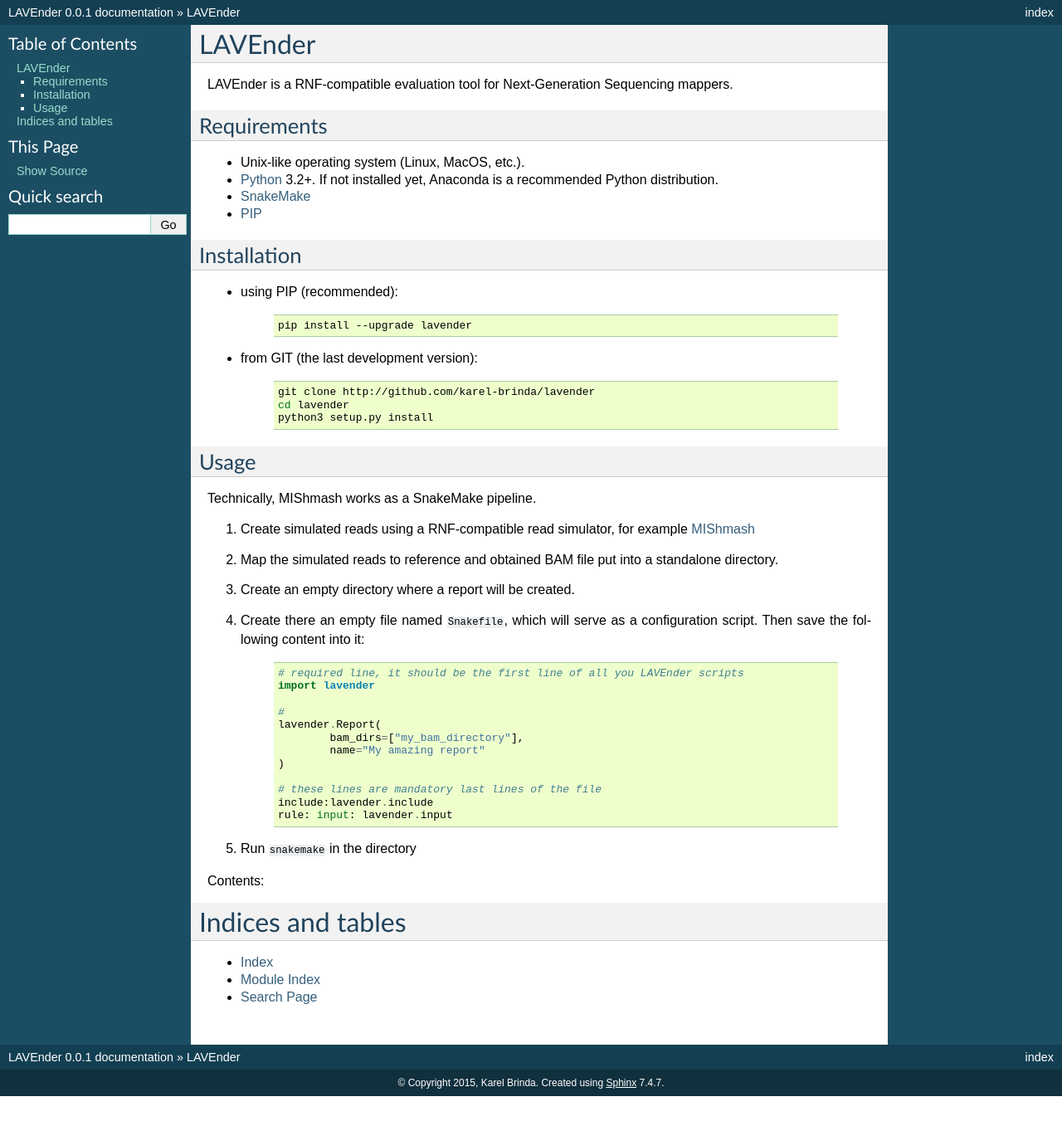
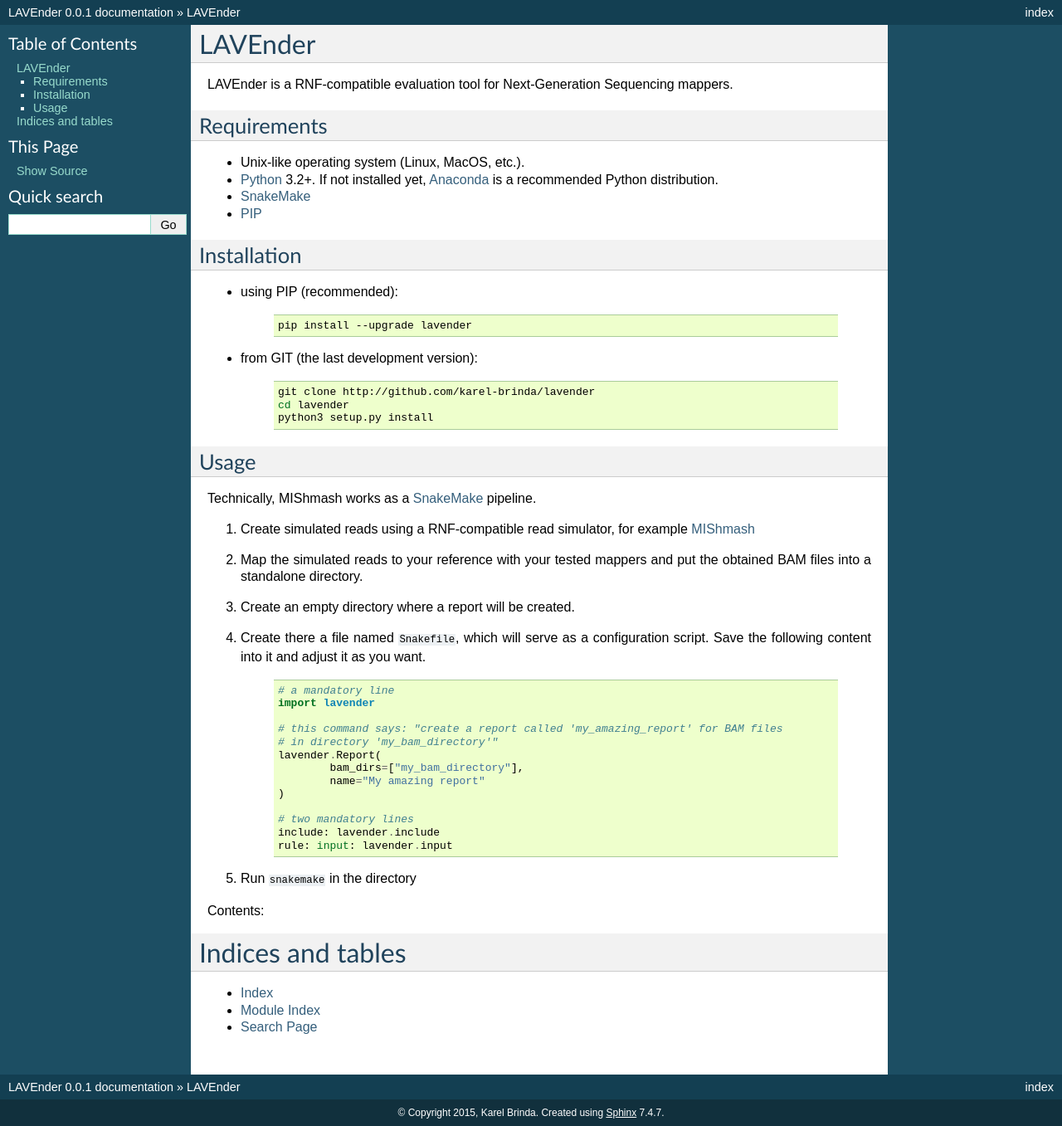
Before and after one commit to karel-brinda/rnftools, a Sphinx documentation site: the page built from docs/index.rst, in a window 1280 px wide. Shown: the whole page at 83% size. Built offline with Sphinx 7.4.7, drawn with Linux system fonts in a browser that asks for light colours; before the commit the page ends 1321 px from its top, so only the background shows below that.

Commit message:
Small corrections

```diff
--- a/docs/index.rst
+++ b/docs/index.rst
@@ -13,7 +13,7 @@
 ------------
 
 * Unix-like operating system (Linux, MacOS, etc.).
-* `Python`_ 3.2+. If not installed yet, Anaconda is a recommended Python distribution.
+* `Python`_ 3.2+. If not installed yet, `Anaconda`_ is a recommended Python distribution.
 * `SnakeMake`_
 * `PIP`_
 
@@ -44,26 +44,27 @@
 Usage
 -----
 
-Technically, MIShmash works as a SnakeMake pipeline.
+Technically, MIShmash works as a `SnakeMake`_ pipeline.
 
 1. Create simulated reads using a RNF-compatible read simulator, for example `MIShmash`_
-2. Map the simulated reads to reference and obtained BAM file put into a standalone directory.
+2. Map the simulated reads to your reference with your tested mappers and put the obtained BAM files into a standalone directory.
 3. Create an empty directory where a report will be created.
-4. Create there an empty file named ``Snakefile``, which will serve as a configuration script. Then save the following content into it:
+4. Create there a file named ``Snakefile``, which will serve as a configuration script. Save the following content into it and adjust it as you want.
 
 	.. code-block:: python
 
-		# required line, it should be the first line of all you LAVEnder scripts
+		# a mandatory line
 		import lavender
 
-		#
+		# this command says: "create a report called 'my_amazing_report' for BAM files
+		# in directory 'my_bam_directory'"
 		lavender.Report(
 			bam_dirs=["my_bam_directory"],
 			name="My amazing report"
 		)
 
-		# these lines are mandatory last lines of the file
-		include:lavender.include
+		# two mandatory lines
+		include: lavender.include
 		rule: input: lavender.input
 
 5. Run ``snakemake`` in the directory
```
